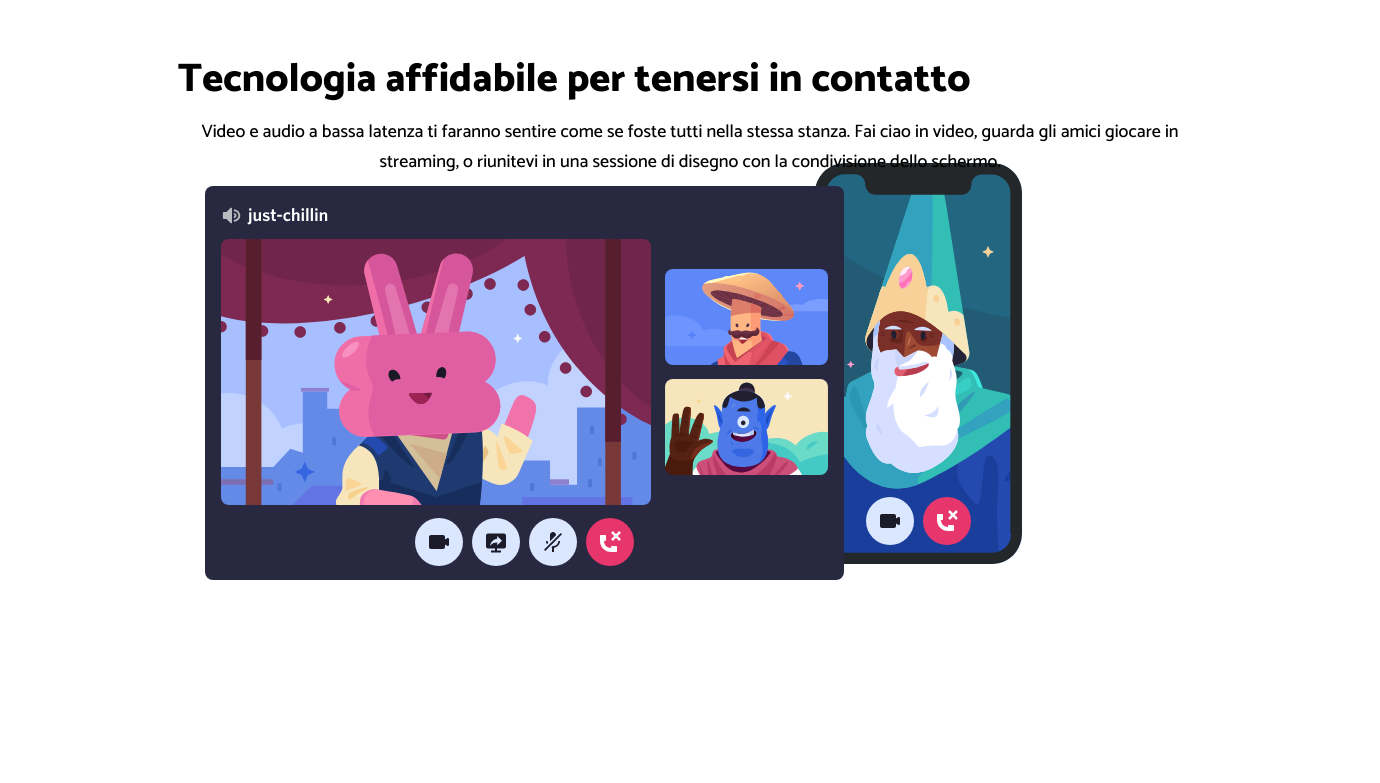
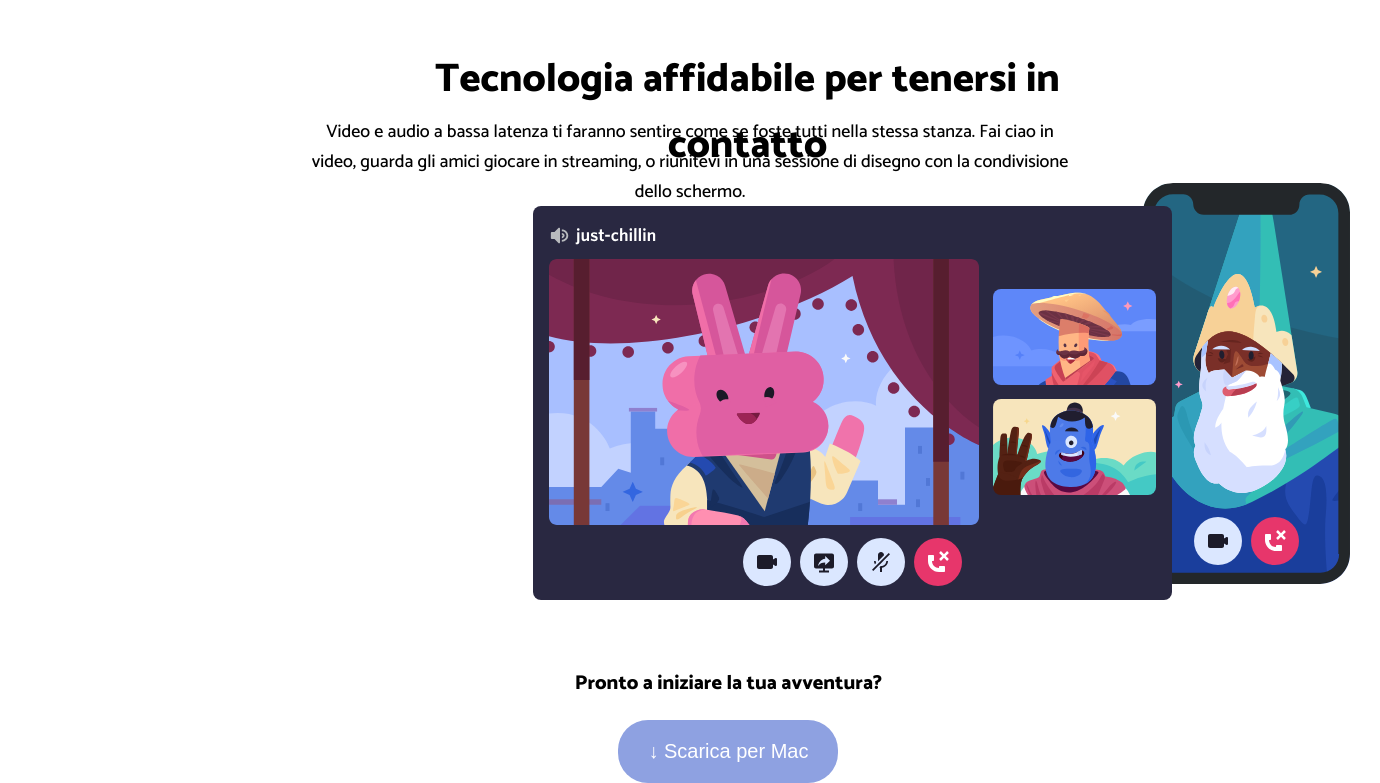
Before and after one commit to VALDEV05/htmlcss-discord, a plain HTML site: page index.html in a window 1280 px wide. Shown: the part 1920-2703 px from the top of the page, 1380 px wide, since content can reach past the window. Before the commit the page ends 2557 px from the top, so only its background shows below. Drawn offline with Linux system fonts and the light colour scheme.

Commit message:
Main Completed
Completato main, mancano i dettagli come l'onda e le stelline

```diff
--- a/css/style.css
+++ b/css/style.css
@@ -126,7 +126,7 @@ br{
 .container_2{
     position: relative;
     height: 100%;
-    width: 80%;
+    width: 60%;
     margin: auto;
 }
 .sx{
@@ -151,11 +151,18 @@ br{
     font-weight: 800;
     font-size: 40px;
 }
+.text_1{
+    font-weight: 500;
+    font-size: 18px;
+    position: absolute;
+    top: 240px;
+    left: 0px;
+}
 .main_sub-title{
     font-weight: 500;
     font-size: 18px;
     position: absolute;
-    top: 240px;
+    top: 120px;
     left: 0px;
 }
 .container_3{
@@ -177,7 +184,7 @@ br{
     margin: auto;
     position: absolute;
     top: 50px;
-    left: 0px;
+    left: 15%;
     font-weight: 800;
     font-size: 40px;
 }
@@ -195,6 +202,23 @@ br{
 }
 .position_section_image_4{
     position: absolute;
-    top: 50px;
-    left: 50px;
+    top: 70px;
+    left: 250px;
 }
+.section_ending{
+    position: absolute;
+    top: 650px;
+    left: 35%;
+}
+.btn_ending{
+    background-color: #8EA1E1;
+    color: white;
+    margin-top: 20px;
+    padding: 20px 30px;
+    border-radius: 30px;
+    font-size: 20px;
+}
+.question{
+    font-weight: 800;
+    font-size: 20px;
+    margin-top: 20px;}
--- a/index.html
+++ b/index.html
@@ -56,13 +56,13 @@
             </div>
             <div class="main_text dx">
                 <div class="main_title">Un luogo a invito con tutto lo spazio necessario per parlare</div>
-                <div class="main_sub-title">
+                <div class=" text_1">
                     I server Discord sono organizzati in canali tematici in cui puoi collaborare, condividere o semplicemente parlare della tua giornata senza intasare una chat di gruppo.
                 </div>
             </div>
         </div>
         <!-- /prima sezione -->
-        <div class="container_2">
+        <div class="container_2 ">
             <div class="image_main">
                 <img class="dx"src="./img/item2.svg" alt="">
             </div>
@@ -96,6 +96,15 @@
                 <div class="main_sub-title_2 ">
                     Video e audio a bassa latenza ti faranno sentire come se foste tutti nella stessa stanza. Fai ciao in video, guarda gli amici giocare in streaming, o riunitevi in una sessione di disegno con la condivisione dello schermo.
                 </div>
+                <div class="section_ending">
+                    <div class="question">
+                        Pronto a iniziare la tua avventura?
+                    </div>
+                    <button class="btn  btn_download btn_ending">
+                        <span>&downarrow;</span> Scarica per Mac
+                    </button>
+                </div>
+
             </div>
         </div>
         <!-- /quarta sezione -->
```
